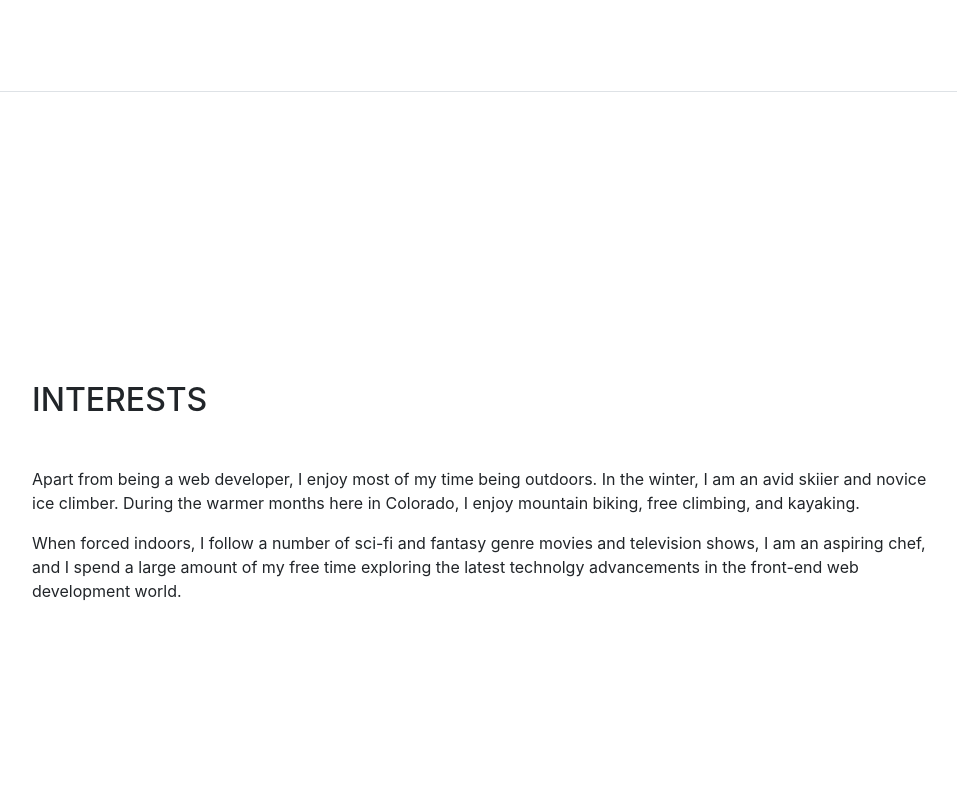
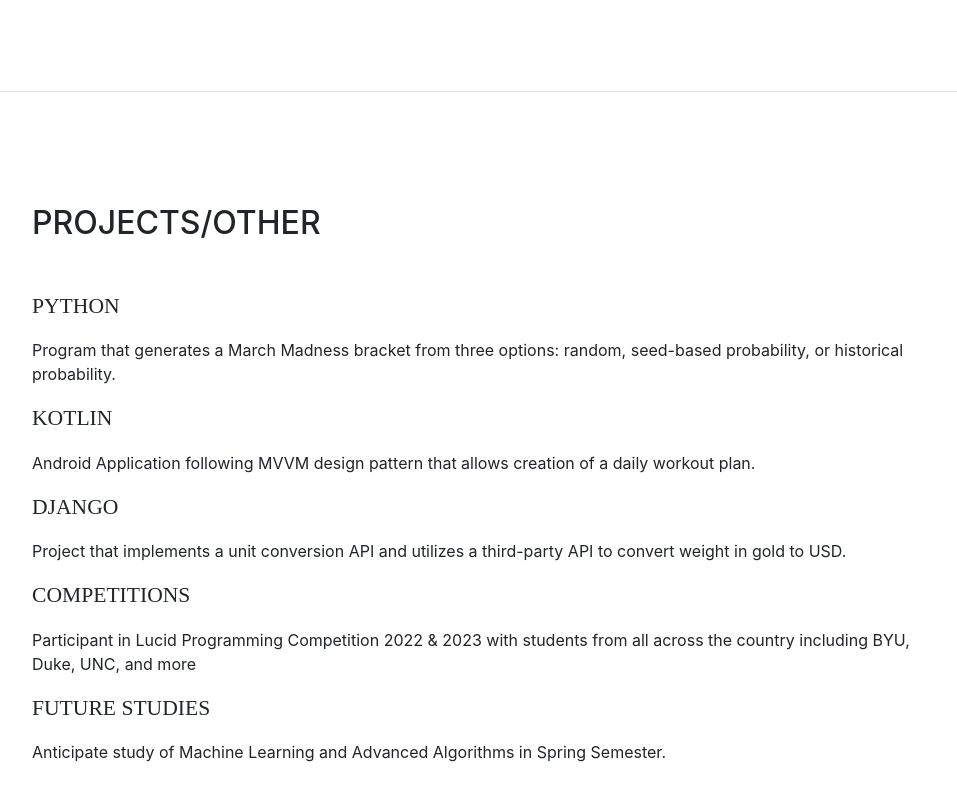
Before and after one commit to ryanc3412/ryanc3412.github.io, a website with bundled scripts: page index.html in a window 1280 px wide. Shown: the part 3145-3945 px from the top of the page, without its empty margins (288-1245 px from the left). Built offline with nearby package versions, Linux system fonts and the light colour scheme; a web font is replaced by a local one.

Commit message:
Change interests to projects

```diff
--- a/index.html
+++ b/index.html
@@ -210,9 +210,17 @@
 
       <section class="resume-section p-3 p-lg-5 d-flex flex-column" id="interests">
         <div class="my-auto">
-          <h2 class="mb-5">Interests</h2>
-          <p>Apart from being a web developer, I enjoy most of my time being outdoors. In the winter, I am an avid skiier and novice ice climber. During the warmer months here in Colorado, I enjoy mountain biking, free climbing, and kayaking.</p>
-          <p class="mb-0">When forced indoors, I follow a number of sci-fi and fantasy genre movies and television shows, I am an aspiring chef, and I spend a large amount of my free time exploring the latest technolgy advancements in the front-end web development world.</p>
+          <h2 class="mb-5">Projects/Other</h2>
+          <div class="subheading mb-3">Python</div>
+          <p>Program that generates a March Madness bracket from three options: random, seed-based probability, or historical probability.</p>
+          <div class="subheading mb-3">Kotlin</div>
+          <p>Android Application following MVVM design pattern that allows creation of a daily workout plan.</p>
+          <div class="subheading mb-3">Django</div>
+          <p>Project that implements a unit conversion API and utilizes a third-party API to convert weight in gold to USD.</p>
+          <div class="subheading mb-3">Competitions</div>
+          <p>Participant in Lucid Programming Competition 2022 & 2023 with students from all across the country including BYU, Duke, UNC, and more</p>
+          <div class="subheading mb-3">Future Studies</div>
+          <p>Anticipate study of Machine Learning and Advanced Algorithms in Spring Semester.</p>
         </div>
       </section>
 
```
